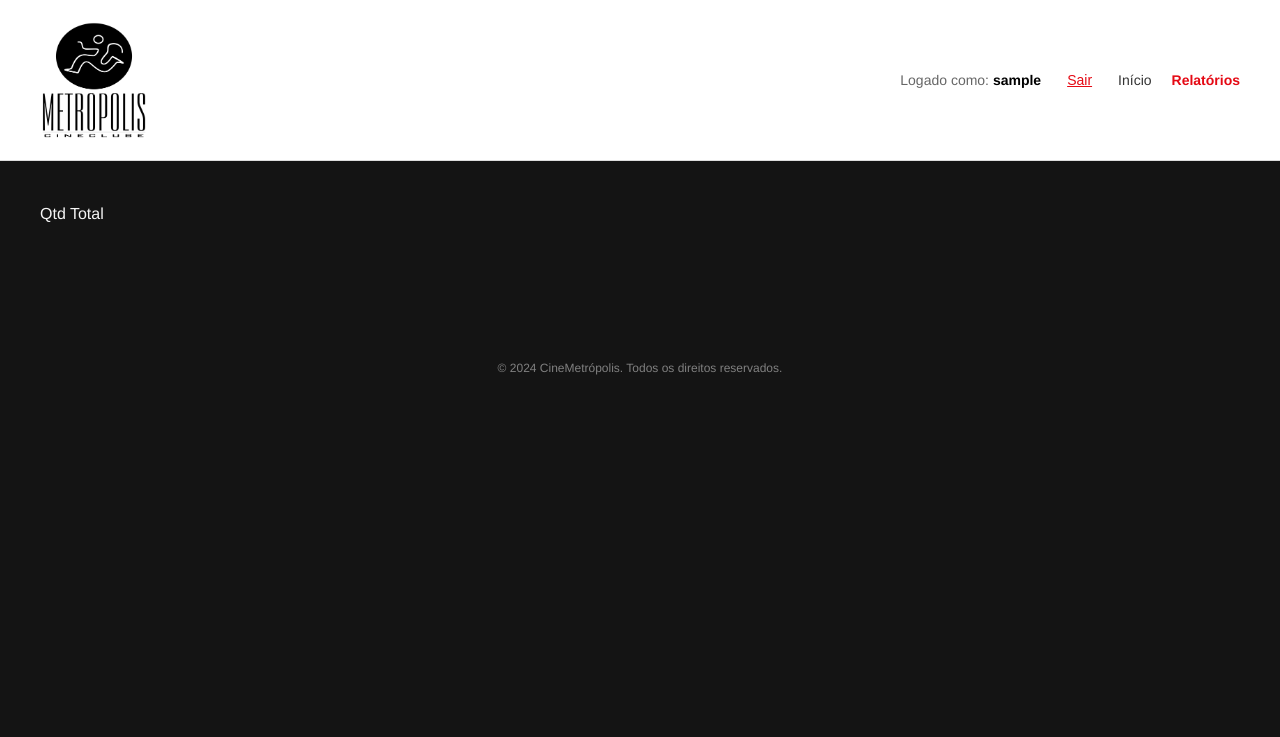
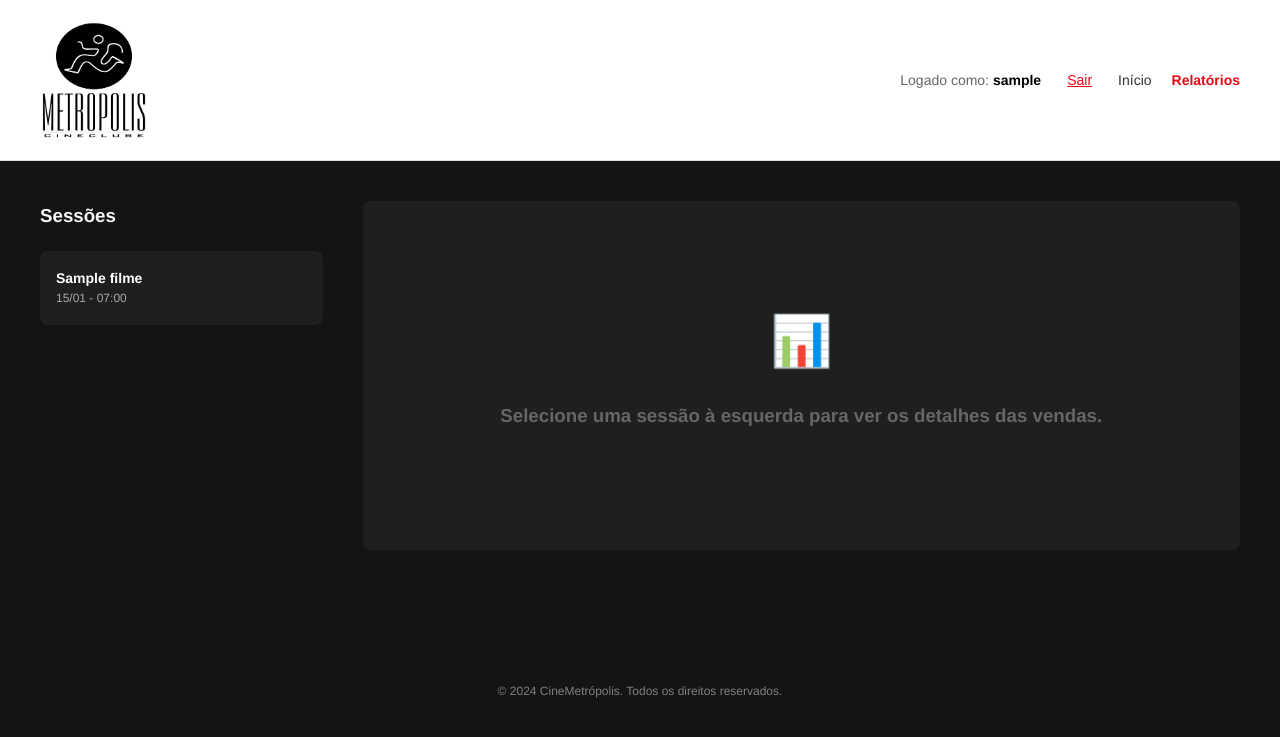
Before and after one commit to ronan-aguiar/cinema-project, a Django app: page /relatorios/ in a window 1280 px wide. Shown: the top 737 px of the page. Run offline with Django 5.2, Linux system fonts and the light colour scheme; a user stored in the database is signed in; tables that the repository leaves empty hold one stand-in row (values such as "Sample post").

Commit message:
Fix: Restore missing content in reports template

```diff
--- a/bilheteria/templates/bilheteria/relatorios.html
+++ b/bilheteria/templates/bilheteria/relatorios.html
@@ -1,20 +1,81 @@
 {% extends 'bilheteria/base.html' %}
 
 {% block content %}
+<div style="display: flex; gap: 30px;">
+    <!-- Lateral: Seleção de Sessão -->
+    <div style="flex: 1; max-width: 300px;">
+        <h3 style="margin-bottom: 20px;">Sessões</h3>
+        <div
+            style="display: flex; flex-direction: column; gap: 10px; max-height: 70vh; overflow-y: auto; padding-right: 10px;">
+            {% for s in sessoes_lista %}
+            <a href="?sessao_id={{ s.id }}"
+                style="padding: 15px; background: {% if s.id == sessao_selecionada.id %}#333{% else %}#1f1f1f{% endif %};
+                      border-radius: 8px; text-decoration: none; color: white; border: 1px solid {% if s.id == sessao_selecionada.id %}var(--primary){% else %}transparent{% endif %};">
+                <div style="font-size: 14px; font-weight: bold;">{{ s.filme.titulo }}</div>
+                <div style="font-size: 12px; color: #aaa;">{{ s.horario|date:"d/m - H:i" }}</div>
+            </a>
+            {% endfor %}
+        </div>
+    </div>
+
+    <!-- Principal: Dashboard da Sessão -->
+    <div style="flex: 3;">
+        {% if sessao_selecionada %}
+        <h2 style="margin-bottom: 30px;">Relatório: {{ sessao_selecionada.filme.titulo }} - {{
+            sessao_selecionada.horario|date:"H:i" }} ({{ sessao_selecionada.horario|date:"d/m" }})</h2>
+
+        <div
+            style="display: grid; grid-template-columns: repeat(auto-fit, minmax(200px, 1fr)); gap: 20px; margin-bottom: 40px;">
+            <div style="background: #1f1f1f; padding: 25px; border-radius: 8px; border-left: 4px solid #2ecc71;">
+                <div style="color: #aaa; font-size: 14px; margin-bottom: 5px;">Receita da Sessão</div>
+                <div style="font-size: 28px; font-weight: bold;">R$ {{
+                    metricas.resumo.total_receita|default:0|stringformat:".2f" }}</div>
+            </div>
+            <div style="background: #1f1f1f; padding: 25px; border-radius: 8px; border-left: 4px solid var(--primary);">
+                <div style="color: #aaa; font-size: 14px; margin-bottom: 5px;">Total Ingressos</div>
+                <div style="font-size: 28px; font-weight: bold;">{{ metricas.resumo.total_qtd }}</div>
+            </div>
+            <div style="background: #1f1f1f; padding: 20px; border-radius: 8px;">
+                <div style="color: #aaa; font-size: 13px;">Inteiras: <strong style="color: #2ecc71;">{{
+                        metricas.resumo.qtd_inteira }}</strong></div>
+                <div style="color: #aaa; font-size: 13px;">Meias: <strong style="color: #f1c40f;">{{
+                        metricas.resumo.qtd_meia }}</strong></div>
+            </div>
+        </div>
+
+        <!-- Vendedores na Sessão -->
+        <div style="background: #1f1f1f; padding: 20px; border-radius: 8px;">
+            <h3 style="margin-bottom: 20px;">Vendas por Funcionário nesta Sessão</h3>
+            <table style="width: 100%; border-collapse: collapse;">
+                <thead style="text-align: left; border-bottom: 1px solid #333;">
+                    <tr>
+                        <th style="padding: 10px 0;">Funcionário</th>
                         <th>Qtd</th>
                         <th style="text-align: right;">Total</th>
                     </tr>
                 </thead>
                 <tbody>
-    {% for user in vendas_por_vendedor %}
+                    {% for v in metricas.vendedores %}
                     <tr style="border-bottom: 1px solid #2a2a2a;">
-        <td style="padding: 12px 0;">{{ user.username }}</td>
-        <td>{{ user.qtd }}</td>
-        <td style="text-align: right;">R$ {{ user.total|stringformat:".2f" }}</td>
+                        <td style="padding: 12px 0;">{{ v.username }}</td>
+                        <td>{{ v.qtd }}</td>
+                        <td style="text-align: right;">R$ {{ v.total|stringformat:".2f" }}</td>
+                    </tr>
+                    {% empty %}
+                    <tr>
+                        <td colspan="3" style="text-align: center; padding: 20px; color: #666;">Nenhuma venda registrada
+                            para esta sessão.</td>
                     </tr>
                     {% endfor %}
                 </tbody>
             </table>
         </div>
+        {% else %}
+        <div style="text-align: center; padding: 100px 20px; background: #1f1f1f; border-radius: 8px; color: #666;">
+            <div style="font-size: 50px; margin-bottom: 20px;">📊</div>
+            <h3>Selecione uma sessão à esquerda para ver os detalhes das vendas.</h3>
+        </div>
+        {% endif %}
+    </div>
 </div>
 {% endblock %}
```
Lines whose indentation alone changed are shown as unchanged.
